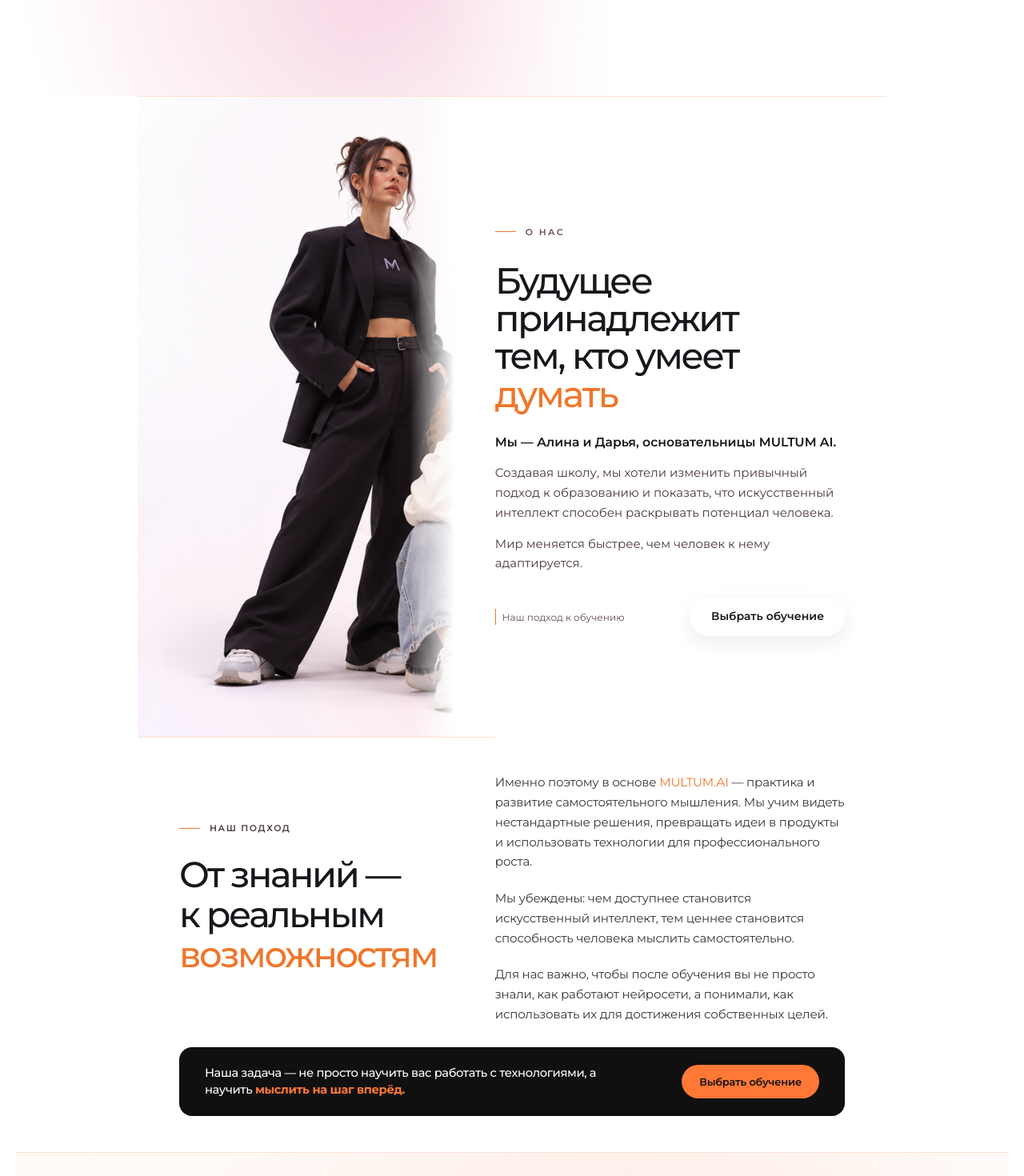
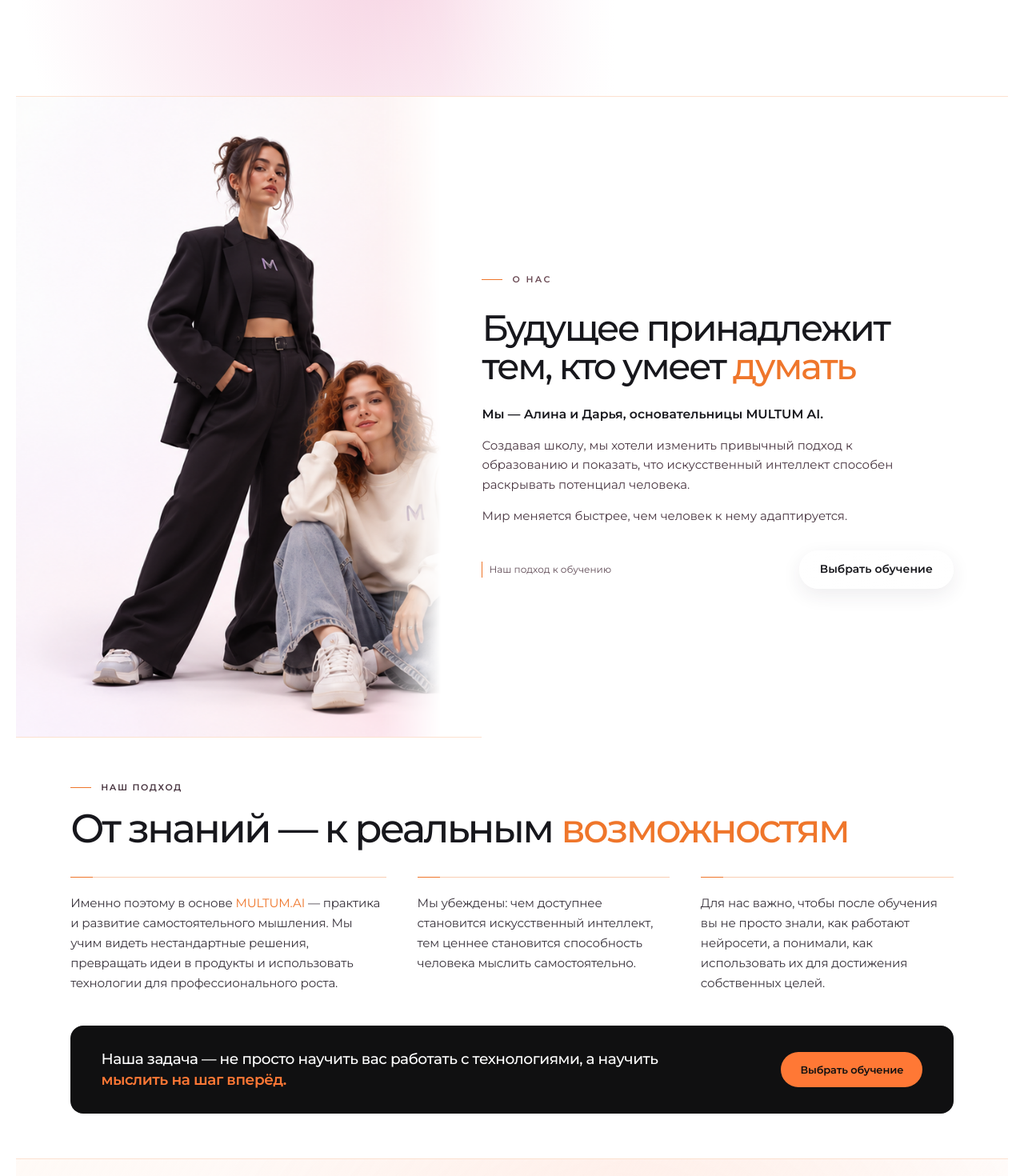
Before and after one commit to fuks19200-ctrl/09, a Next.js app: page / in a window 1280 px wide. Shown: the part 680-2150 px from the top of the page at 80% size. Built offline with nearby package versions, Linux system fonts and the light colour scheme.

Commit message:
Redesign approach as unified editorial heading and three reading columns

```diff
--- a/app/components/AboutContent.tsx
+++ b/app/components/AboutContent.tsx
@@ -19,7 +19,7 @@ export default function AboutContent({ embedded = false }: { embedded?: boolean
         <div className="about-details-inner">
           <div>
             <p className="about-eyebrow">Наш подход</p>
-            <h2 id="approach-title">От знаний —<br />к реальным <span>возможностям</span></h2>
+            <h2 id="approach-title">От знаний — <br />к реальным <span>возможностям</span></h2>
           </div>
           <div className="about-details-copy">
             <p>Именно поэтому в основе <span style={{ color: "var(--color-orange)" }}>MULTUM.AI</span> — практика и развитие самостоятельного мышления. Мы учим видеть нестандартные решения, превращать идеи в продукты и использовать технологии для профессионального роста.</p>
--- a/app/globals.css
+++ b/app/globals.css
@@ -974,77 +974,96 @@ body:has(.courses-page) { overflow-x: hidden; overflow-y: auto; }
 @media (max-width:650px) { .courses-embedded > .creative-manifesto { padding-top: 26px; } }
 
 
-/* About / approach — balanced editorial composition and readable closing CTA. */
+/* About / approach — editorial layout, three equal reading columns. */
 .about-details {
-  padding-block: clamp(40px,5.6vh,72px);
+  padding-block: clamp(46px,7vh,84px);
 }
 .about-details-inner {
-  align-items: center;
-  row-gap: 28px;
+  grid-template-columns: minmax(0,1fr);
+  align-items: start;
+  row-gap: clamp(26px,4vh,46px);
 }
 .about-details-inner > div:first-child {
   min-width: 0;
-  padding-block: 8px;
 }
 .about-details .about-eyebrow {
-  margin-bottom: clamp(16px,2vw,28px);
+  margin-bottom: 18px;
   color: #493641;
   letter-spacing: .15em;
 }
 .about-details h2 {
-  font-size: clamp(32px,3.5vw,54px);
-  line-height: 1.12;
-  text-wrap: balance;
+  font-size: clamp(35px,3.9vw,60px);
+  line-height: 1.1;
+  letter-spacing: var(--heading-tracking);
+  font-weight: var(--heading-weight);
+  max-width: none;
 }
+.about-details h2 br { display: none; }
+.about-details h2 br::after { content: " "; }
 .about-details-copy {
+  display: grid;
+  grid-template-columns: 1.25fr 1fr 1fr;
+  gap: clamp(22px,3vw,42px);
   min-width: 0;
 }
 .about-details-copy p {
-  max-width: 65ch;
+  position: relative;
+  min-width: 0;
+  margin: 0;
+  padding-top: 20px;
+  border-top: 1px solid rgba(239,118,43,.36);
   font-size: clamp(15px,1.18vw,18px);
   line-height: 1.65;
-  margin-bottom: clamp(16px,1.6vw,22px);
   color: #39333c;
-  letter-spacing: -.012em;
+  letter-spacing: -.01em;
 }
-.about-details-copy p:last-child { margin-bottom: 0; }
+.about-details-copy p::before {
+  content: "";
+  position: absolute;
+  top: -1px;
+  left: 0;
+  width: 28px;
+  height: 1px;
+  background: var(--color-orange);
+}
 .about-details .about-course-banner {
   width: 100%;
   max-width: var(--layout-max);
-  margin-top: clamp(26px,3.5vh,44px);
-  padding: clamp(14px,1.7vw,22px) clamp(18px,2.5vw,34px);
-  gap: clamp(20px,4vw,54px);
+  margin-top: clamp(30px,5vh,56px);
+  padding: clamp(18px,2.3vw,32px) clamp(22px,3vw,42px);
+  gap: clamp(24px,4vw,56px);
   border-radius: 16px;
 }
 .about-details .about-course-banner__title {
-  max-width: 66ch;
+  max-width: 62ch;
   margin: 0;
-  font-size: clamp(14px,1.15vw,17px);
+  font-size: clamp(16px,1.45vw,22px);
   font-weight: 450;
-  line-height: 1.45;
+  line-height: 1.4;
   letter-spacing: -.025em;
 }
 .about-details .about-course-banner__title strong {
-  font-weight: 650;
+  font-weight: 600;
 }
 .about-details .about-course-banner__button {
-  min-height: 42px;
-  padding: 10px 22px;
+  min-height: 44px;
+  padding: 11px 24px;
   font-size: 13px;
-  letter-spacing: -.015em;
+  letter-spacing: -.01em;
 }
-@media (max-width: 950px), (max-aspect-ratio: 3/2) {
-  .about-details-inner { align-items: start; }
-  .about-details-inner > div:first-child { padding-block: 0; }
+@media (max-width: 900px) {
+  .about-details-copy { grid-template-columns: minmax(0,1fr); gap: 22px; }
+  .about-details-copy p { padding-top: 15px; max-width: 70ch; }
 }
 @media (max-width: 650px) {
   .about-details { padding-block: 36px; }
-  .about-details h2 { font-size: clamp(30px,7.4vw,44px); text-wrap: initial; }
+  .about-details h2 { font-size: clamp(30px,7.8vw,44px); }
+  .about-details h2 br { display: initial; }
   .about-details-copy p { font-size: 15px; }
   .about-details .about-course-banner {
     grid-template-columns: minmax(0,1fr);
-    gap: 16px;
-    padding: 20px;
+    gap: 18px;
+    padding: 22px;
   }
   .about-details .about-course-banner__button { justify-self: start; }
 }
```
